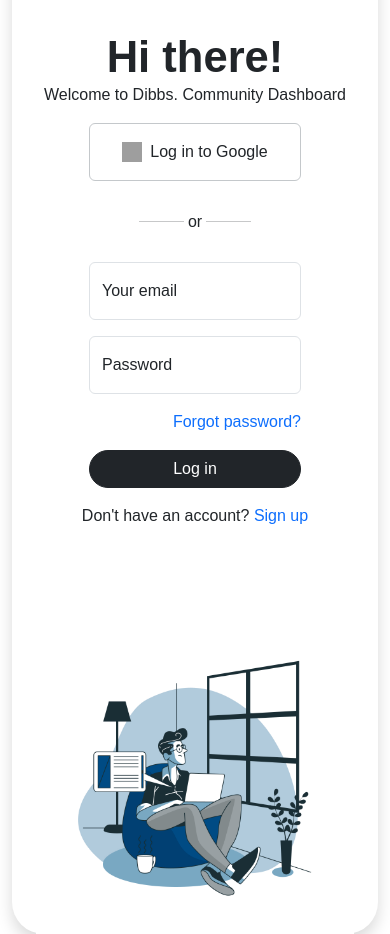
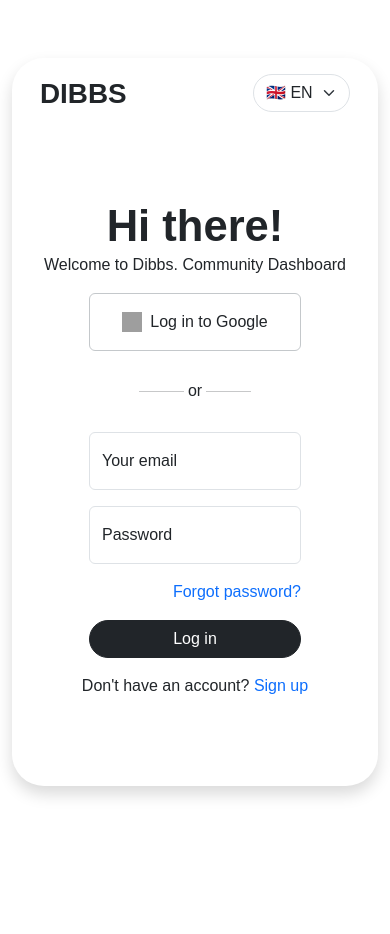
Before and after one commit to Dhrego/signup, a React (Vite) app: page / in a window 390 px wide. After the commit the page ends 844 px from the top, so only its background shows below. Built offline with nearby package versions, Linux system fonts and the light colour scheme; grey boxes are pictures that could not be loaded; a web font is replaced by a local one.

Commit message:
fixed responsive issue

```diff
--- a/src/App.jsx
+++ b/src/App.jsx
@@ -6,14 +6,14 @@ import Nav from "./components/Nav";
 const App = () => {
   return (
     <>
-      <body className="container vh-100 d-flex justify-content-center align-items-center">
+      <body className="container d-flex justify-content-center align-items-center">
         <Card>
+          <Nav />
           <div className="col-md-6 py-4">
-            <Nav />
             <Login />
           </div>
 
-          <div className="col-md-6 d-flex justify-content-center align-items-center">
+          <div className="d-none col-md-6 d-md-flex align-items-center">
             <img className="img-fluid" src="work.jpg" alt="" />
           </div>
         </Card>
--- a/src/components/Card.jsx
+++ b/src/components/Card.jsx
@@ -1,4 +1,6 @@
 const Card = (props) => {
-  return <div className="container my-5 row shadow rounded-5">{props.children}</div>;
+  return (
+    <div className="container my-5 row shadow rounded-5">{props.children}</div>
+  );
 };
 export default Card;
--- a/src/components/Nav.jsx
+++ b/src/components/Nav.jsx
@@ -1,7 +1,7 @@
 const Nav = () => {
   return (
-    <nav className="d-flex align-items-center">
-      <p className="text-uppercase display-6 fw-semibold">dibbs</p>
+    <nav className="d-flex align-items-center p-3">
+      <p className="text-uppercase m-0 display-6 fw-semibold">dibbs</p>
       <div className="ms-auto">
         <select
           className="form-select border rounded-5"
--- a/src/index.css
+++ b/src/index.css
@@ -7,3 +7,6 @@
   padding: 0;
   box-shadow: none;
 }
+body {
+  min-height: 100vh;
+}
```
Also changed, not shown: public/dug-#2.png (added).
